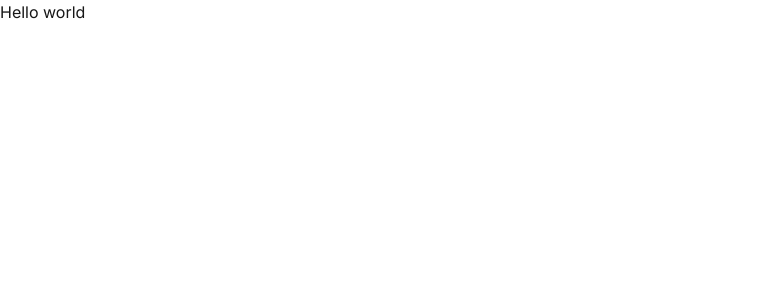
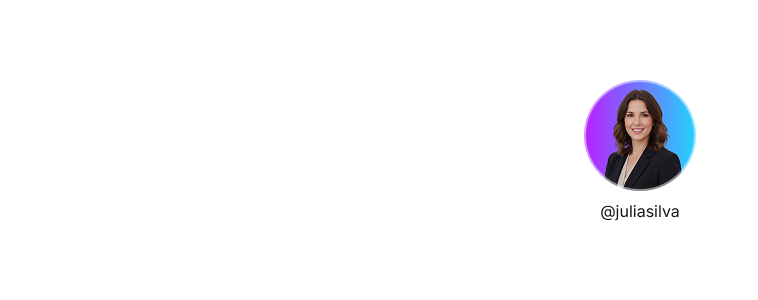
Before and after one commit to davsoliveira/dev-links, a Next.js app: page / in a window 1280 px wide. Shown: the top 300 px of the page, without its empty margins (0-758 px from the left). Built offline with nearby package versions, Linux system fonts and the light colour scheme.

Commit message:
feat: criar ImageSection

```diff
--- /dev/null
+++ b/app/components/ImageSection.tsx
@@ -0,0 +1,11 @@
+import Image from "next/image";
+
+export function ImageSection() {
+  return (
+    <section className="py-6 flex flex-col items-center gap-2">
+      <Image width={112} height={112} src="/avatar.png" alt="Júlia Silva" />
+
+      <span>@juliasilva</span>
+    </section>
+  );
+}
--- a/app/page.tsx
+++ b/app/page.tsx
@@ -1,3 +1,11 @@
+import { ImageSection } from "./components/ImageSection";
+
 export default function Home() {
-  return <h1>Hello world</h1>;
+  return (
+    <main className="w-full h-screen">
+      <section className="max-w-147 mx-auto mt-14 flex flex-col items-center">
+        <ImageSection />
+      </section>
+    </main>
+  );
 }
```
Also changed, not shown: public/avatar.png (added).
